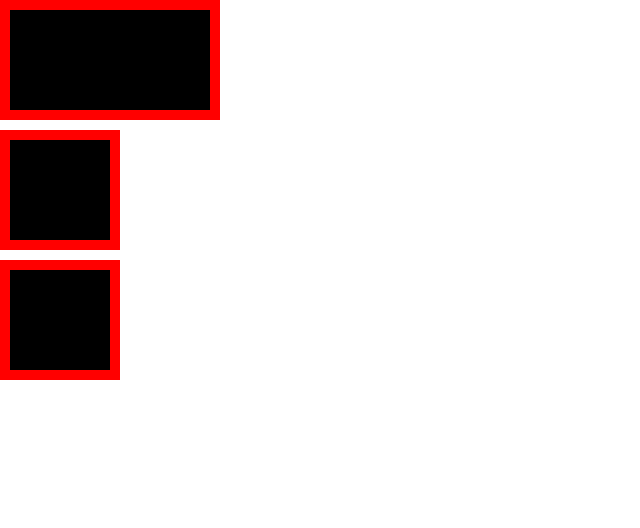
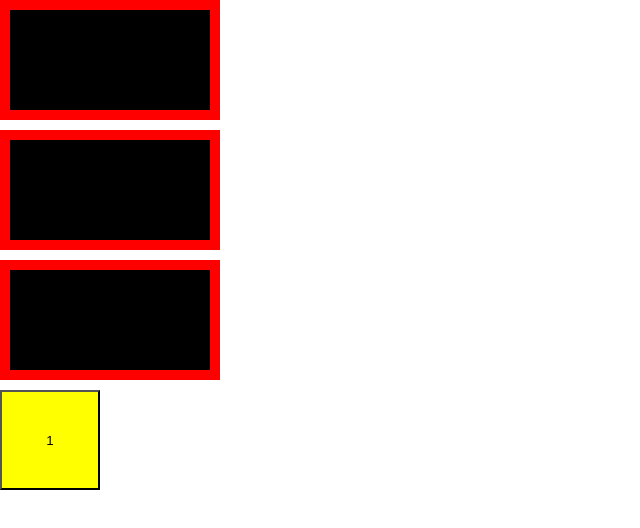
Before and after one commit to Snikerso/sekcja_uzytkownika, a React (Create React App) app: page / in a window 1280 px wide. Shown: the top 528 px of the page, without its empty margins (0-640 px from the left). Built offline with nearby package versions, Linux system fonts and the light colour scheme.

Commit message:
useState

```diff
--- a/src/App.js
+++ b/src/App.js
@@ -1,28 +1,48 @@
 import './App.css';
 import styled, {css} from "styled-components"
+import { useState } from 'react';
 
 
 const Square = styled.div`
   width: 100px;
-
   height: 100px;
   border: 10px solid red;
   background-color: black;
 
-  ${({cssIndex}) => cssIndex  && css`
+  ${({cssIndex}) => cssIndex && css`
      width: 200px;
   `}
 
 `
 
+const Button = styled.button`
+  width: 100px;
+  height: 100px;
+  background-color: yellow;
+
+
+`
+
+const useStateNasz = () => {
+  const [cssIndex, setCssIndex] = useState(1)
+
+  const handleChange = () =>{
+    setCssIndex(cssIndex + 1)
+  }
+
+  return [cssIndex, setCssIndex, handleChange]
+}
+
 function App() {
-
+  const [zmiennaZwracana, FunkcjaZwracana, handleChange ] = useStateNasz()
 
   return (
     <div id='wrapper'>
-      <Square cssIndex={true}>1</Square>
-      <Square isBlack={true}>2</Square>
-      <Square >3</Square>
+      <Square cssIndex={zmiennaZwracana}></Square>
+      <Square cssIndex={zmiennaZwracana} isBlack={true}>2</Square>
+      <Square cssIndex={zmiennaZwracana}>3</Square>
+
+      <Button onClick={() => handleChange() }>{zmiennaZwracana}</Button>
     </div>
   );
 }
```
